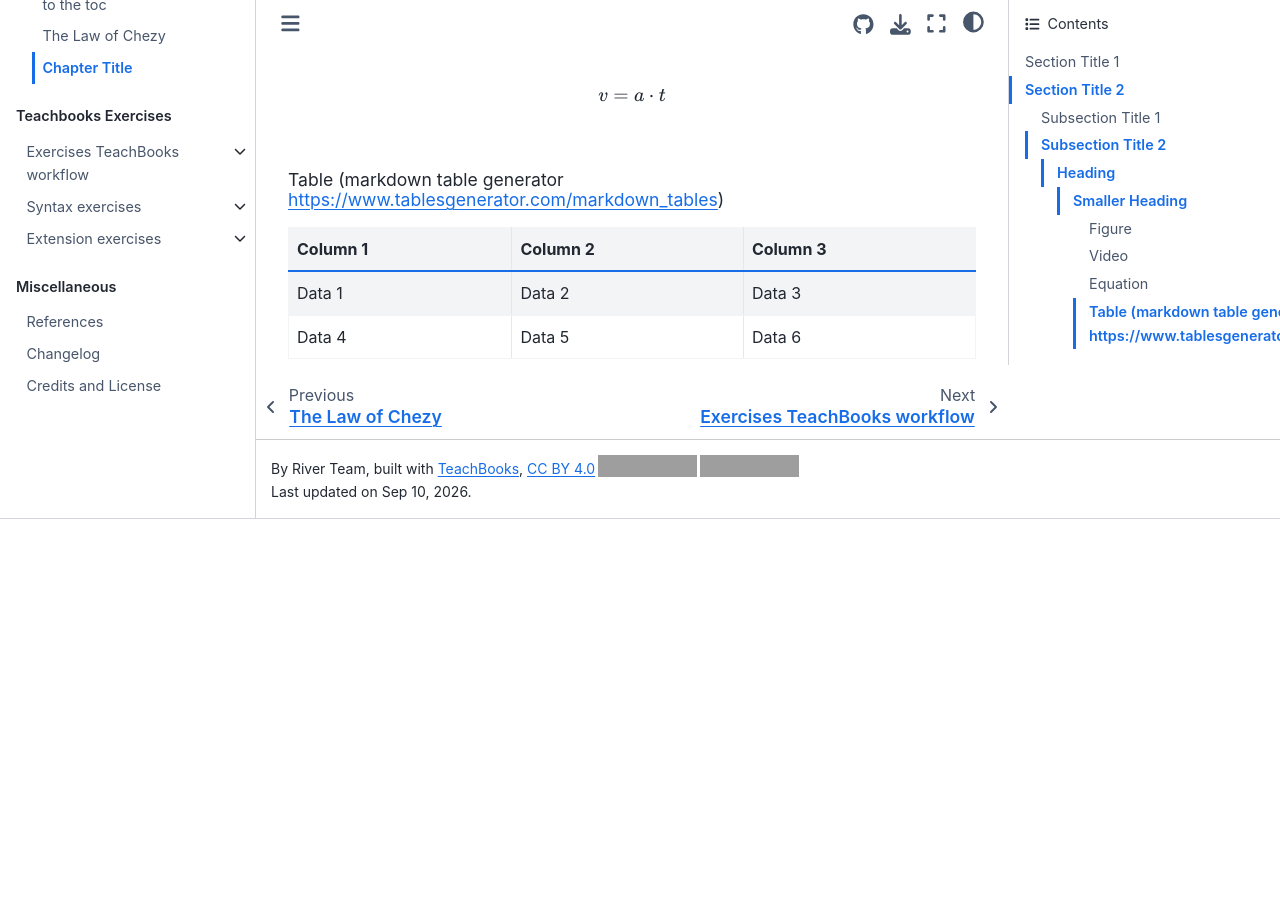
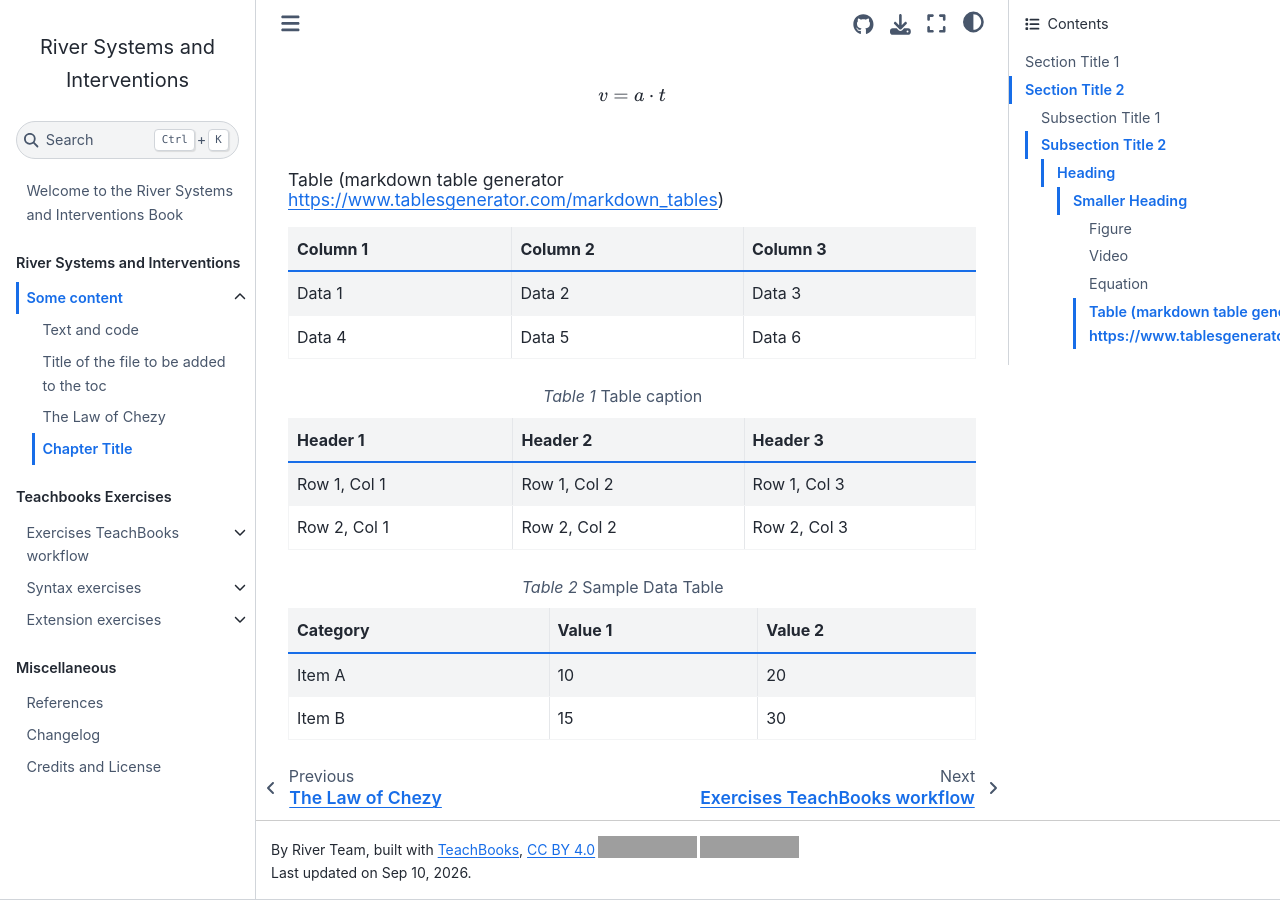
Before and after one commit to derkpss/River-Systems-and-Interventions, a Jupyter Book: the page built from book/syntax-chapter.md, in a window 1280 px wide and 900 px high, scrolled down 1774 px. Built offline with Jupyter Book 1.0.4 settings and Sphinx 7.4.7 and the Sphinx Book theme 1.1.4, drawn with Linux system fonts in a browser that asks for light colours; comment, search, counter and statistics services are not loaded; before the commit the page ends 2293 px from its top, so only the background shows below that; grey boxes are pictures that could not be loaded.

Commit message:
Add markdown table and list examples
Added examples of tables and lists in markdown format.

````diff
--- a/book/syntax-chapter.md
+++ b/book/syntax-chapter.md
@@ -41,3 +41,26 @@ v = a \cdot t
 |---|---|---|
 | Data 1  | Data 2  | Data 3  |
 | Data 4  | Data 5  | Data 6  |
+
+```{table} Table caption
+:widths: auto
+:align: center
+
+| Header 1      | Header 2      | Header 3      |
+|---------------|---------------|---------------|
+| Row 1, Col 1  | Row 1, Col 2  | Row 1, Col 3  |
+| Row 2, Col 1  | Row 2, Col 2  | Row 2, Col 3  |
+```
+
+```{list-table} Sample Data Table
+:header-rows: 1
+* - Category
+  - Value 1
+  - Value 2
+* - Item A
+  - 10
+  - 20
+* - Item B
+  - 15
+  - 30
+```
````
